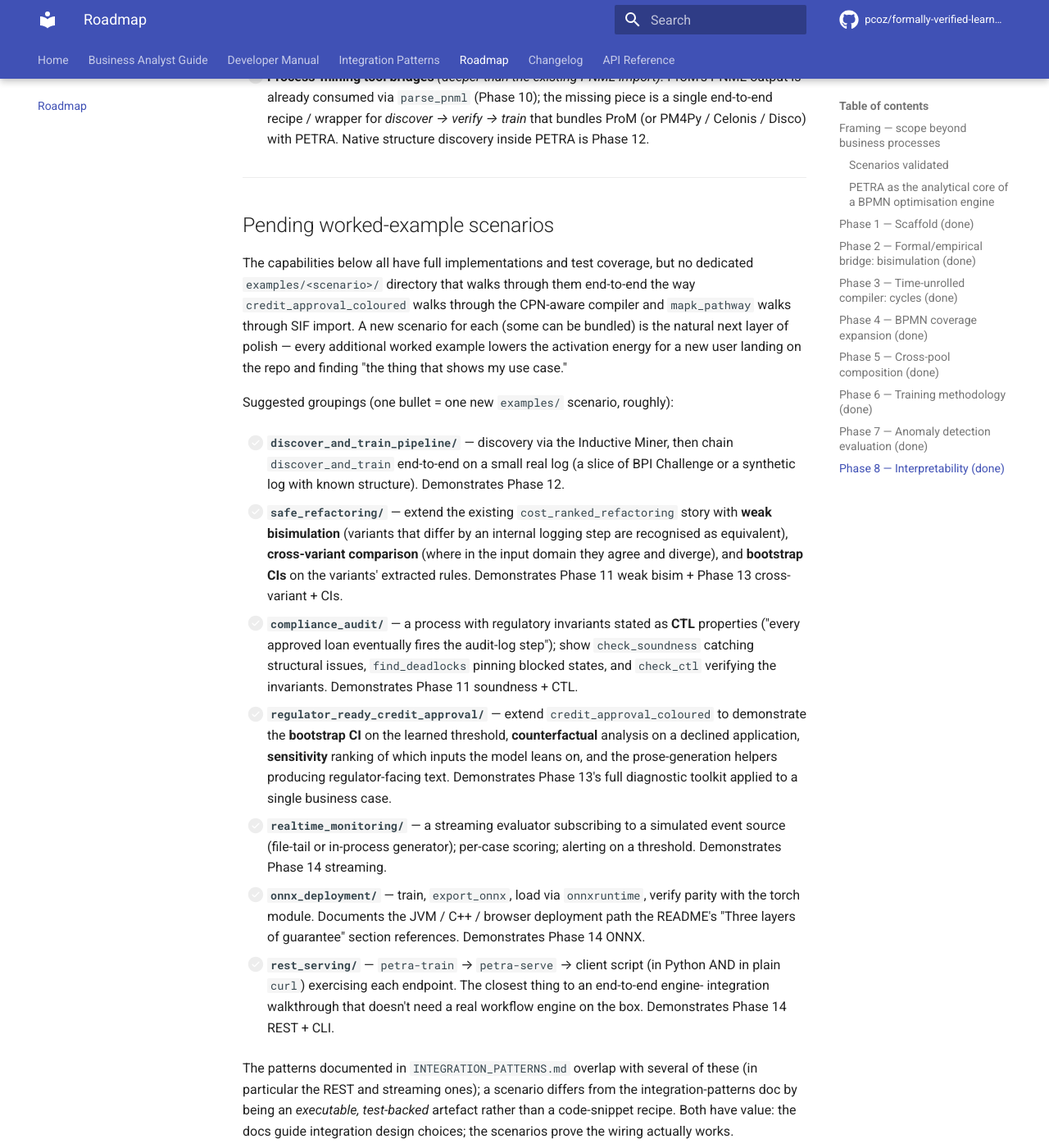
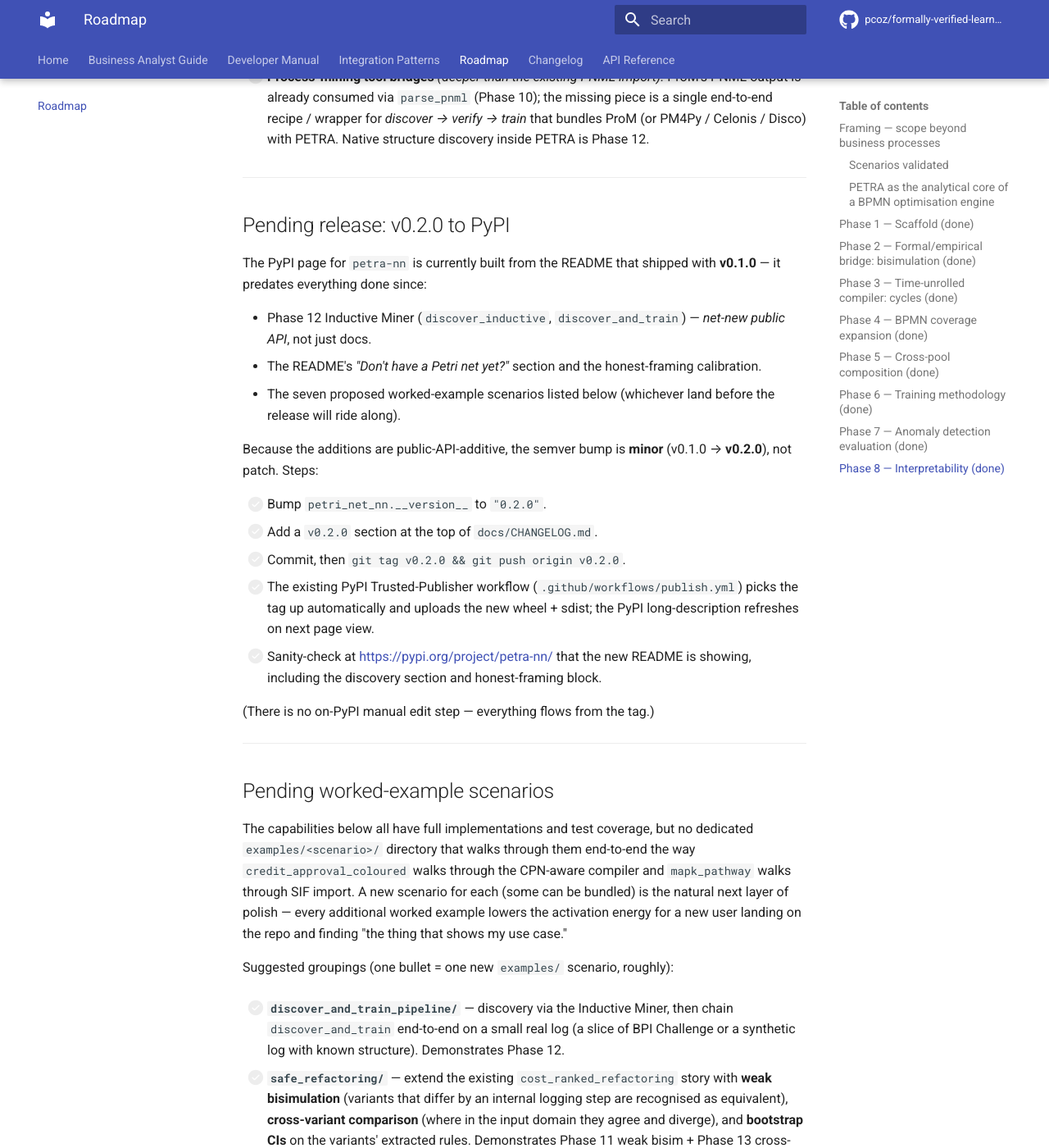
Before and after one commit to pcoz/formally-verified-learnable-process-intelligence, an MkDocs documentation site: the page built from docs/ROADMAP.md, in a window 1280 px wide and 1400 px high, scrolled down 21248 px. Shown: the whole window at 82% size. Built offline with MkDocs 1.6.1 and Material for MkDocs 9.7.7, drawn with Linux system fonts in a browser that asks for light colours; comment, search, counter and statistics services are not loaded.

Commit message:
docs/roadmap: add pending v0.2.0 PyPI release item
The PyPI page for petra-nn is built from the README shipped
with the published version. We released v0.1.0 before any
of the Phase 12 (Inductive Miner) work and before the
honest-framing calibration. So the page is stale on both
counts — it neither mentions native log-to-net discovery
nor carries the calibrated framing.

Semver call: net-new public API (discover_inductive,
discover_and_train) → minor bump → v0.2.0, not patch.

Roadmap now spells out the release steps: bump
petri_net_nn.__version__, add CHANGELOG section, tag,
push tag, let the trusted-publisher workflow do the upload.

This is just the roadmap entry; the actual release is a
follow-up task (likely once a few of the pending worked-
example scenarios have also landed, so they ride along on
the same release).

No code changes.

```diff
--- a/docs/ROADMAP.md
+++ b/docs/ROADMAP.md
@@ -1023,6 +1023,38 @@ that's the consuming application's call.
 
 ---
 
+## Pending release: v0.2.0 to PyPI
+
+The PyPI page for `petra-nn` is currently built from the
+README that shipped with **v0.1.0** — it predates everything
+done since:
+
+* Phase 12 Inductive Miner (`discover_inductive`,
+  `discover_and_train`) — *net-new public API*, not just docs.
+* The README's *"Don't have a Petri net yet?"* section and
+  the honest-framing calibration.
+* The seven proposed worked-example scenarios listed below
+  (whichever land before the release will ride along).
+
+Because the additions are public-API-additive, the semver
+bump is **minor** (v0.1.0 → **v0.2.0**), not patch. Steps:
+
+- [ ] Bump `petri_net_nn.__version__` to `"0.2.0"`.
+- [ ] Add a `v0.2.0` section at the top of `docs/CHANGELOG.md`.
+- [ ] Commit, then `git tag v0.2.0 && git push origin v0.2.0`.
+- [ ] The existing PyPI Trusted-Publisher workflow
+  (`.github/workflows/publish.yml`) picks the tag up
+  automatically and uploads the new wheel + sdist; the PyPI
+  long-description refreshes on next page view.
+- [ ] Sanity-check at <https://pypi.org/project/petra-nn/>
+  that the new README is showing, including the discovery
+  section and honest-framing block.
+
+(There is no on-PyPI manual edit step — everything flows
+from the tag.)
+
+---
+
 ## Pending worked-example scenarios
 
 The capabilities below all have full implementations and test
```
